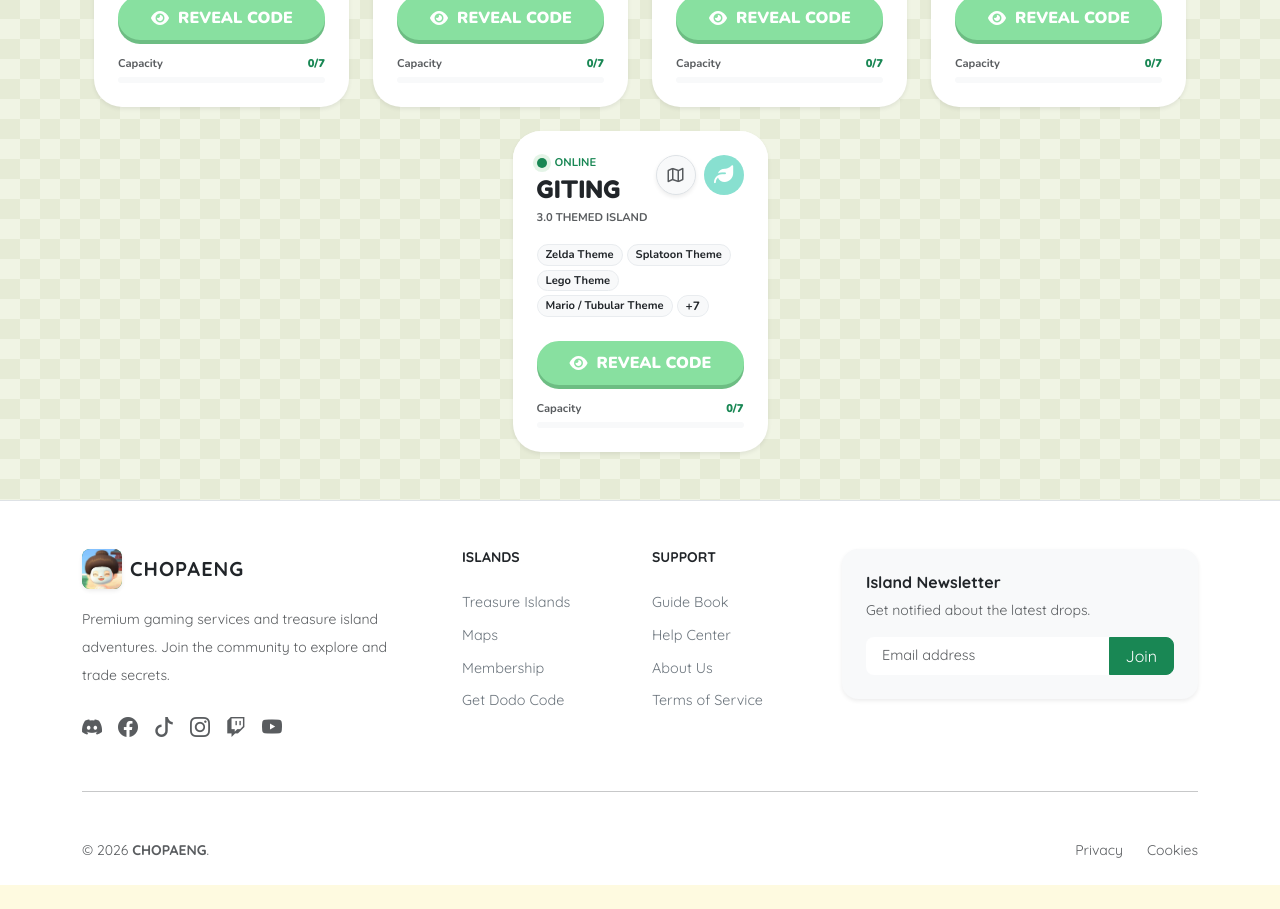
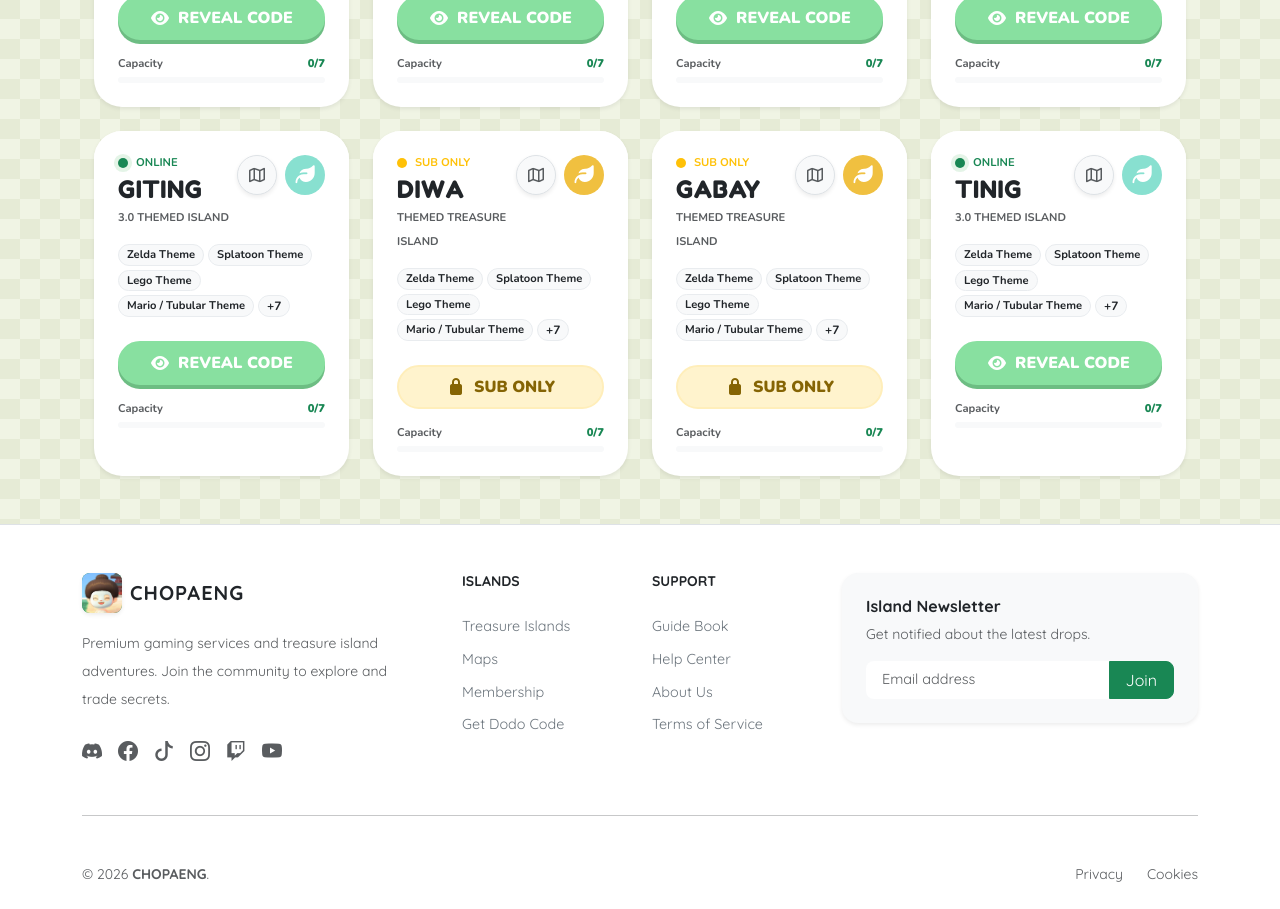
Before and after one commit to bitress/chopaeng, a React (Vite) app: page /islands in a window 1280 px wide. Shown: the part 4020-4929 px from the top of the page. Before the commit the page ends 4905 px from the top, so only its background shows below. Built offline with nearby package versions, Linux system fonts and the light colour scheme; no server answers.

Commit message:
removed diwa, gabay, and tinig no map yet

```diff
--- a/src/data/islands.ts
+++ b/src/data/islands.ts
@@ -1448,78 +1448,78 @@ export const ISLANDS_DATA: IslandData[] = [
 
     // No Maps Yet
 
-    // {
-    //     id: "diwa",
-    //     name: "DIWA",
-    //     status: "SUB ONLY",
-    //     type: "Themed Treasure Island",
-    //     seasonal: "Year-Round",
-    //     items: [
-    //         "Zelda Theme",
-    //         "Splatoon Theme",
-    //         "Lego Theme",
-    //         "Mario / Tubular Theme",
-    //         "Hotel Theme",
-    //         "Marble Theme",
-    //         "Kiddie Theme",
-    //         "Artful Theme",
-    //         "Standalone Items",
-    //         "Turnips",
-    //         "Villagers"
-    //     ],
-    //     visitors: 0,
-    //     cat: "member",
-    //     theme: "gold",
-    //     description: "Subscriber-exclusive themed island featuring Zelda, Splatoon, Lego, and various aesthetic furniture sets."
-    // },
-    // {
-    //     id: "gabay",
-    //     name: "GABAY",
-    //     status: "SUB ONLY",
-    //     type: "Themed Treasure Island",
-    //     seasonal: "Year-Round",
-    //     items: [
-    //         "Zelda Theme",
-    //         "Splatoon Theme",
-    //         "Lego Theme",
-    //         "Mario / Tubular Theme",
-    //         "Hotel Theme",
-    //         "Marble Theme",
-    //         "Kiddie Theme",
-    //         "Artful Theme",
-    //         "Standalone Items",
-    //         "Turnips",
-    //         "Villagers"
-    //     ],
-    //     visitors: 0,
-    //     cat: "member",
-    //     theme: "gold",
-    //     description: "Subscriber-exclusive themed island featuring Zelda, Splatoon, Lego, and various aesthetic furniture sets."
-    // },
-    // {
-    //     id: "tinig",
-    //     name: "TINIG",
-    //     status: "ONLINE",
-    //     type: "3.0 Themed Island",
-    //     seasonal: "Year-Round",
-    //     items: [
-    //         "Zelda Theme",
-    //         "Splatoon Theme",
-    //         "Lego Theme",
-    //         "Mario / Tubular Theme",
-    //         "Hotel Theme",
-    //         "Marble Theme",
-    //         "Kiddie Theme",
-    //         "Artful Theme",
-    //         "Standalone Items",
-    //         "Turnips",
-    //         "Villagers"
-    //     ],
-    //     theme: "teal",
-    //     cat: "public",
-    //     visitors: 0,
-    //     description: "3.0 update island featuring Zelda, Splatoon, Lego, and specific aesthetic themes."
-    // }
+    {
+        id: "diwa",
+        name: "DIWA",
+        status: "SUB ONLY",
+        type: "Themed Treasure Island",
+        seasonal: "Year-Round",
+        items: [
+            "Zelda Theme",
+            "Splatoon Theme",
+            "Lego Theme",
+            "Mario / Tubular Theme",
+            "Hotel Theme",
+            "Marble Theme",
+            "Kiddie Theme",
+            "Artful Theme",
+            "Standalone Items",
+            "Turnips",
+            "Villagers"
+        ],
+        visitors: 0,
+        cat: "member",
+        theme: "gold",
+        description: "Subscriber-exclusive themed island featuring Zelda, Splatoon, Lego, and various aesthetic furniture sets."
+    },
+    {
+        id: "gabay",
+        name: "GABAY",
+        status: "SUB ONLY",
+        type: "Themed Treasure Island",
+        seasonal: "Year-Round",
+        items: [
+            "Zelda Theme",
+            "Splatoon Theme",
+            "Lego Theme",
+            "Mario / Tubular Theme",
+            "Hotel Theme",
+            "Marble Theme",
+            "Kiddie Theme",
+            "Artful Theme",
+            "Standalone Items",
+            "Turnips",
+            "Villagers"
+        ],
+        visitors: 0,
+        cat: "member",
+        theme: "gold",
+        description: "Subscriber-exclusive themed island featuring Zelda, Splatoon, Lego, and various aesthetic furniture sets."
+    },
+    {
+        id: "tinig",
+        name: "TINIG",
+        status: "ONLINE",
+        type: "3.0 Themed Island",
+        seasonal: "Year-Round",
+        items: [
+            "Zelda Theme",
+            "Splatoon Theme",
+            "Lego Theme",
+            "Mario / Tubular Theme",
+            "Hotel Theme",
+            "Marble Theme",
+            "Kiddie Theme",
+            "Artful Theme",
+            "Standalone Items",
+            "Turnips",
+            "Villagers"
+        ],
+        theme: "teal",
+        cat: "public",
+        visitors: 0,
+        description: "3.0 update island featuring Zelda, Splatoon, Lego, and specific aesthetic themes."
+    }
 
 
 ];
```
